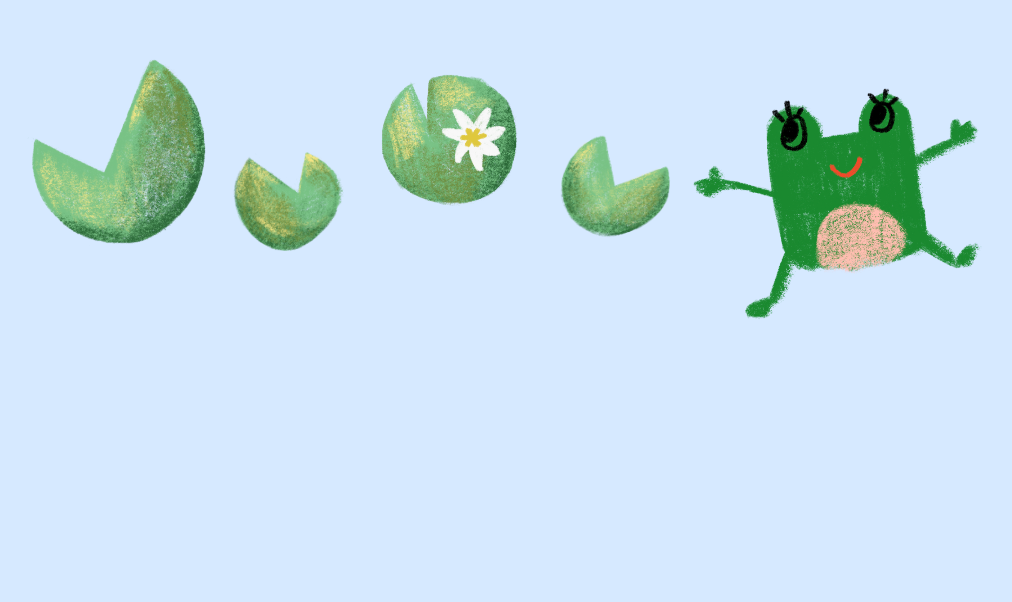
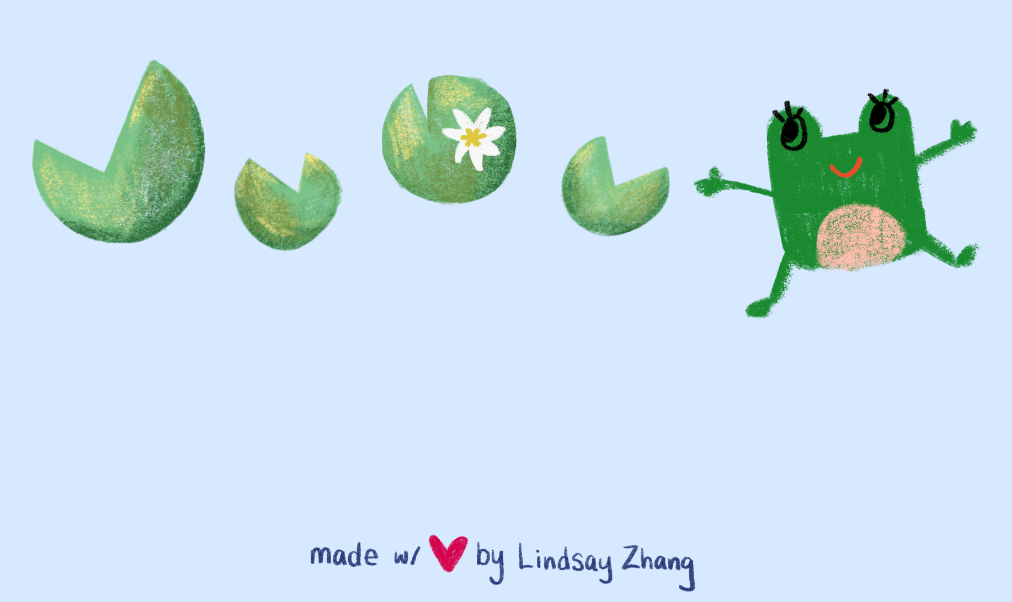
Before and after one commit to lindsayzhng/lindsayzhng.github.io, a React (Create React App) app: page / in a window 1280 px wide. Shown: the part 198-800 px from the top of the page, without its empty margins (137-1149 px from the left). Built offline with nearby package versions, Linux system fonts and the light colour scheme.

Commit message:
made with love

```diff
--- a/src/App.css
+++ b/src/App.css
@@ -1,3 +1,12 @@
+.footer {
+  max-width: 400px;
+  position: fixed; /* Keeps it pinned to the viewport */
+  bottom: 0; /* Pins to the bottom of the page */
+  left: 50%; /* Centers it horizontally */
+  transform: translateX(-50%); /* Offsets by half its width to truly center it */
+  text-align: center; /* Optional, for centering content inside the footer */
+}
+
 .App {
   text-align: center;
 }
--- a/src/App.js
+++ b/src/App.js
@@ -1,10 +1,12 @@
 import './App.css';
 import ItsMeFrog from './pages/itsMeFrog.js';
+import footer from './resources/misc/footer.png'
 
 function App() {
   return (
     <div>
       <ItsMeFrog />
+      <img class = 'footer' src = {footer}/>
     </div>
   );
 }
```
Also changed, not shown: src/resources/misc/footer.png (added).
